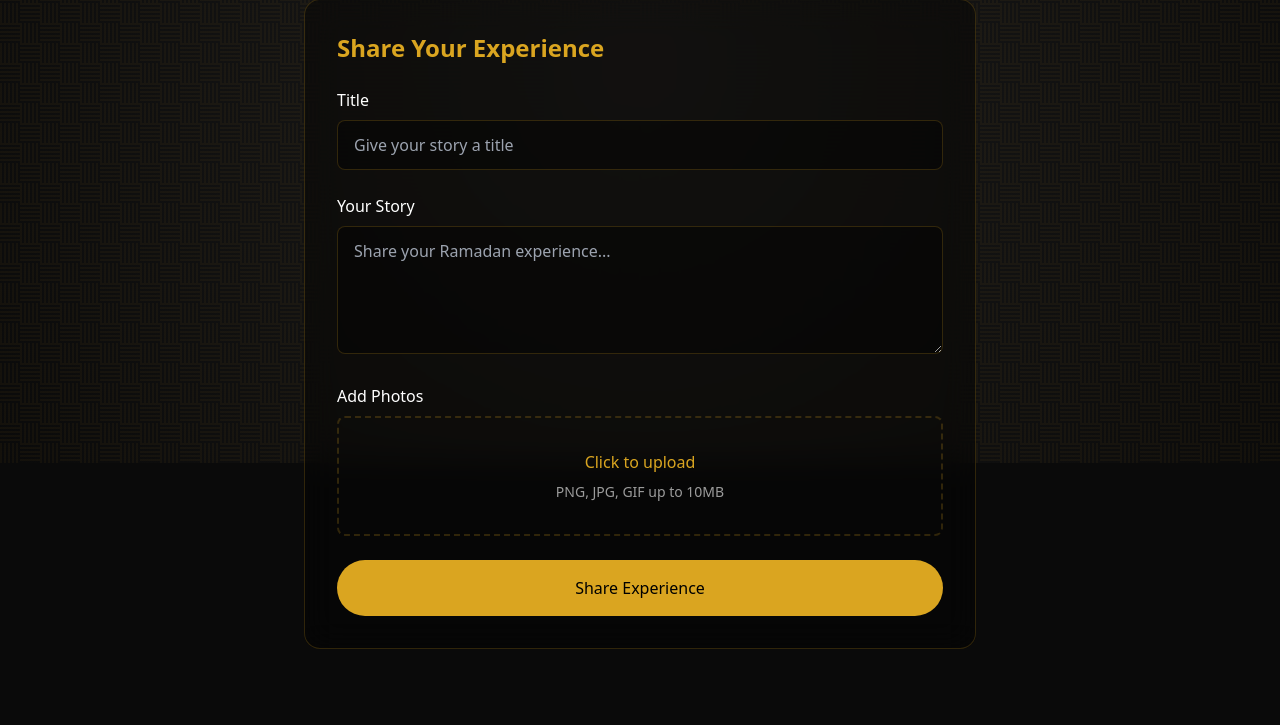
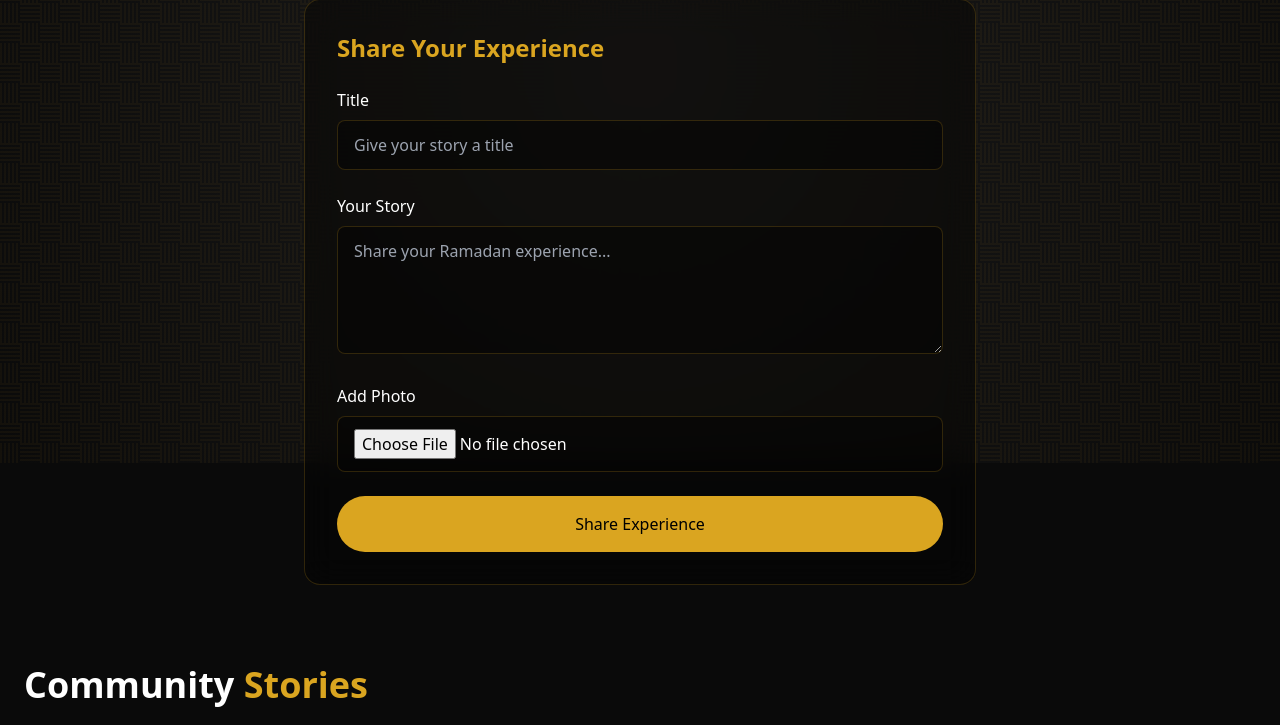
Before and after one commit to HamzaChehlaoui/Ramad-On, a Laravel app: page /Experiences in a window 1280 px wide. Shown: the part 337-1062 px from the top of the page. Run offline with Laravel 10, Linux system fonts and the light colour scheme; tables that the repository leaves empty hold one stand-in row (values such as "Sample post"); grey boxes marked "Sample" are stand-in pictures; some libraries are stand-ins or nearby versions.

Commit message:
feat: add post creation functionality in ExperienceController, update view and routes for post submission

```diff
--- a/app/Http/Controllers/ExperienceController.php
+++ b/app/Http/Controllers/ExperienceController.php
@@ -14,4 +14,26 @@ class ExperienceController extends Controller
         $posts = Post::all();
         return view('Experiences', compact('posts'));
     }
+    public function store(Request $request)
+{
+    $validatedData = $request->validate([
+        'title' => 'required|max:255',
+        'content' => 'required',
+        'image' => 'required|image|mimes:jpeg,png,jpg,gif|max:2048',
+    ]);
+
+    $post = new Post();
+    $post->title = $validatedData['title'];
+    $post->content = $validatedData['content'];
+
+    if ($request->hasFile('image')) {
+        $imagePath = $request->file('image')->store('posts', 'public');
+        $post->image = $imagePath;
+    }
+
+    $post->save();
+
+    return redirect('Experiences');
 }
+
+}
--- a/app/Http/Controllers/RecipeController.php
+++ b/app/Http/Controllers/RecipeController.php
@@ -3,15 +3,16 @@
 namespace App\Http\Controllers;
 
 use Illuminate\Http\Request;
+use App\Models\Recipe;
 
 class RecipeController extends Controller
 {
 
     public function index()
     {
-        // You can fetch data here to pass to the view
-        $recipes = []; // Replace with your data fetch logic
 
+        $recipes = Recipe::all();
         return view('Recipes', compact('recipes'));
     }
+
 }
--- a/resources/views/Experiences.blade.php
+++ b/resources/views/Experiences.blade.php
@@ -57,29 +57,25 @@
         <div class="max-w-2xl mx-auto mb-20">
             <div class="bg-black/40 backdrop-blur-lg rounded-2xl p-8 border border-[#DAA520]/20">
                 <h2 class="text-2xl font-semibold text-[#DAA520] mb-6">Share Your Experience</h2>
-                <form class="space-y-6">
+                <form method="POST" action="{{ route('posts.store') }}" enctype="multipart/form-data" class="space-y-6">
+                    @csrf
                     <div>
                         <label class="block text-white mb-2">Title</label>
-                        <input type="text" class="w-full px-4 py-3 rounded-lg bg-black/40 border border-[#DAA520]/20 text-white focus:border-[#DAA520] focus:outline-none" placeholder="Give your story a title">
+                        <input type="text" name="title" class="w-full px-4 py-3 rounded-lg bg-black/40 border border-[#DAA520]/20 text-white focus:border-[#DAA520] focus:outline-none" placeholder="Give your story a title" required>
                     </div>
                     <div>
                         <label class="block text-white mb-2">Your Story</label>
-                        <textarea class="w-full px-4 py-3 rounded-lg bg-black/40 border border-[#DAA520]/20 text-white focus:border-[#DAA520] focus:outline-none h-32" placeholder="Share your Ramadan experience..."></textarea>
+                        <textarea name="content" class="w-full px-4 py-3 rounded-lg bg-black/40 border border-[#DAA520]/20 text-white focus:border-[#DAA520] focus:outline-none h-32" placeholder="Share your Ramadan experience..." required></textarea>
                     </div>
                     <div>
-                        <label class="block text-white mb-2">Add Photos</label>
-                        <div class="border-2 border-dashed border-[#DAA520]/20 rounded-lg p-8 text-center">
-                            <input type="file" class="hidden" id="photo-upload" multiple accept="image/*">
-                            <label for="photo-upload" class="cursor-pointer">
-                                <span class="text-[#DAA520]">Click to upload</span>
-                                <p class="text-white/60 text-sm mt-2">PNG, JPG, GIF up to 10MB</p>
-                            </label>
-                        </div>
+                        <label class="block text-white mb-2">Add Photo</label>
+                        <input type="file" name="image" class="w-full px-4 py-3 rounded-lg bg-black/40 border border-[#DAA520]/20 text-white focus:border-[#DAA520] focus:outline-none" required>
                     </div>
                     <button type="submit" class="w-full px-8 py-4 bg-[#DAA520] text-black rounded-full font-medium hover:bg-[#B8860B] transition-all duration-300 transform hover:scale-105">
                         Share Experience
                     </button>
                 </form>
+
             </div>
         </div>
 
--- a/routes/web.php
+++ b/routes/web.php
@@ -21,3 +21,4 @@ Route::get('/', [HomeController::class, 'index'])->name('home');
 Route::get('/Experiences', [ExperienceController::class, 'index'])->name('posts');
 Route::get('/Recipes', [RecipeController::class, 'index'])->name('recipes');
 Route::get('/Statistics', [StatisticsController::class, 'index'])->name('statistics');
+Route::post('/posts', [ExperienceController::class, 'store'])->name('posts.store');
```
